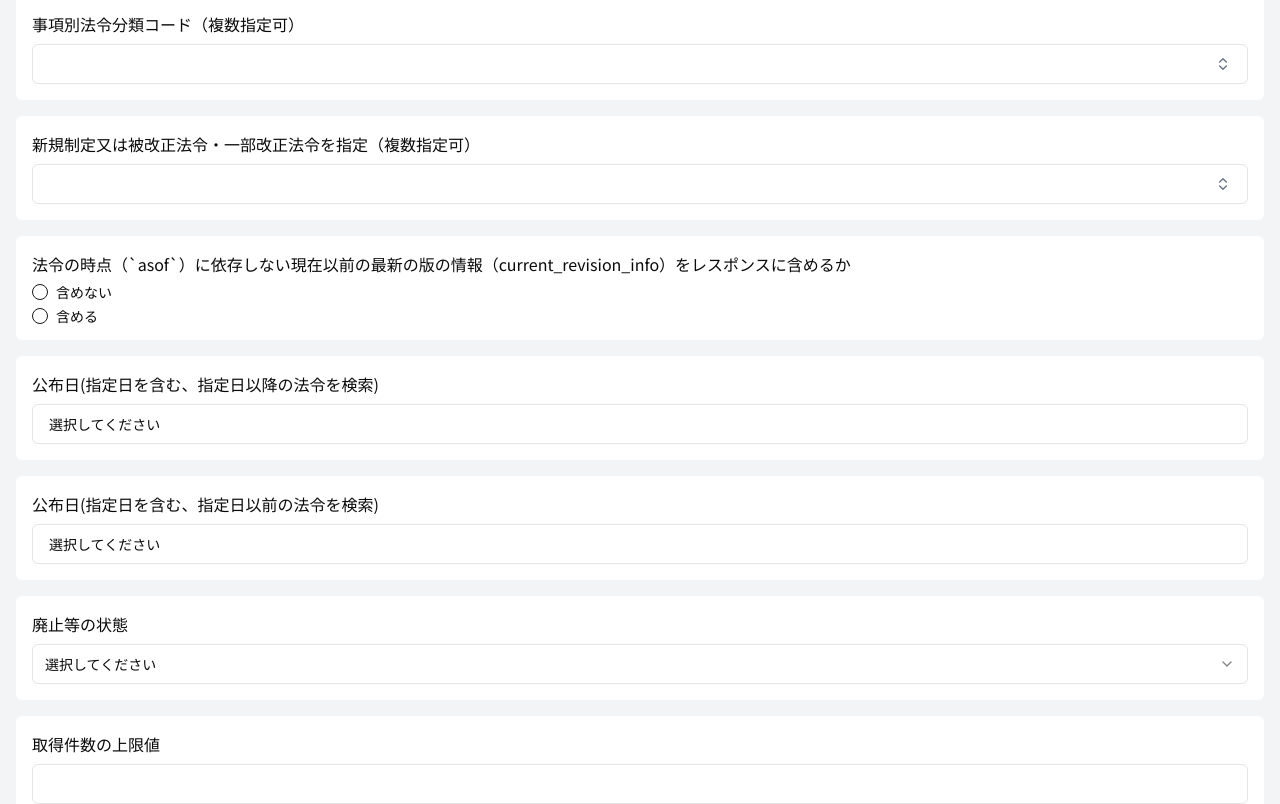
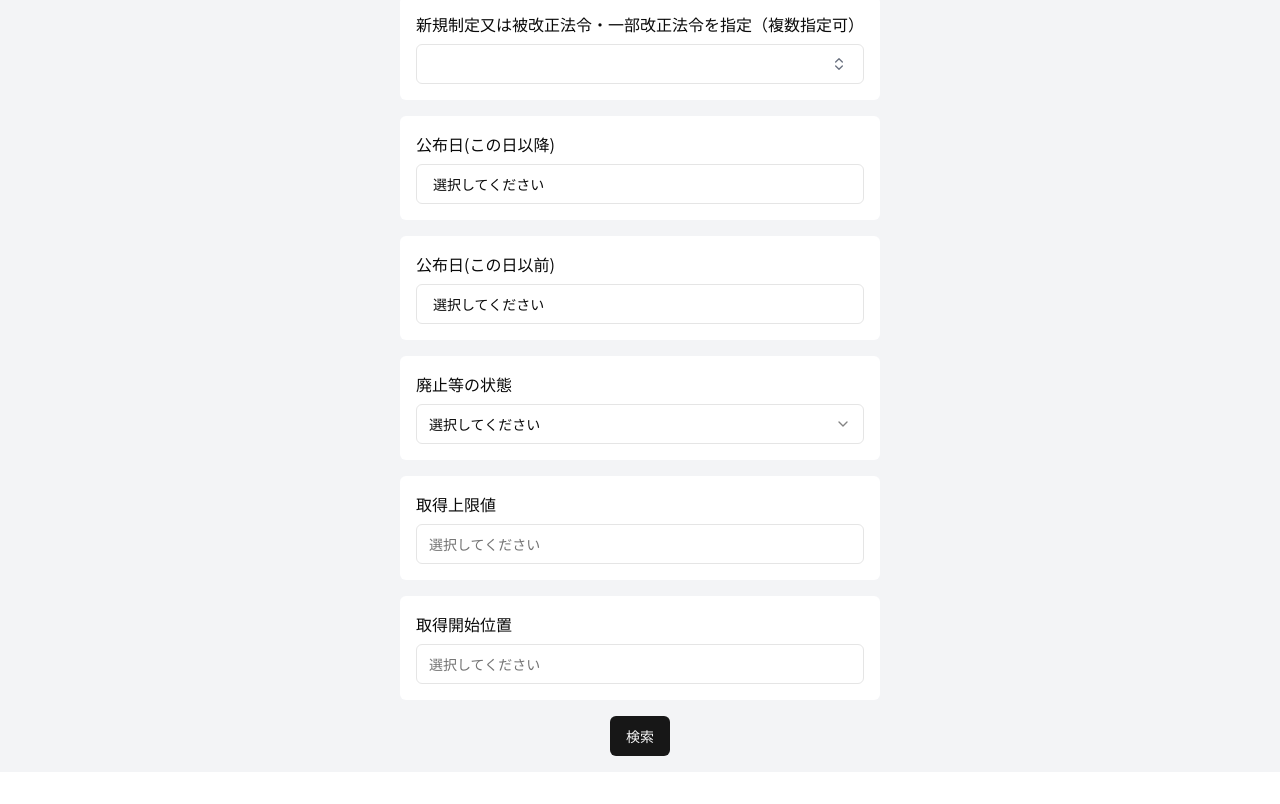
Before and after one commit to yoshi-zen/law-api-hackathon, a Next.js app: page / in a window 1280 px wide. Shown: the part 1580-2384 px from the top of the page. After the commit the page ends 2352 px from the top, so only its background shows below. Built offline with nearby package versions, Linux system fonts and the light colour scheme.

Commit message:
一旦OKとする、取れたので

```diff
--- a/src/features/_search/_components/input-condition-list/index.tsx
+++ b/src/features/_search/_components/input-condition-list/index.tsx
@@ -1,17 +1,12 @@
 "use client";
 
 import { Button } from "@/components/ui/button";
-import { categoryCdLabelMap } from "features/_search/_types/_common/category-cd";
-import { lawNumEraMap } from "features/_search/_types/_common/law-num-era";
 import { useActionState } from "react";
 import { fetchLawList } from "../../_actions/fetch-laws";
-import { lawNumTypeMap } from "../../_types/_common/law-num-type";
-import { missionListMap } from "../../_types/_common/mission";
-import { repealStatusListMap } from "../../_types/_common/repeal-status";
+import { searchConditions } from "../../_consts/search-condition-list";
 import { InputCalendarCondition } from "../input-calendar-condition";
 import { InputCondition } from "../input-condition";
 import { MultiSelectCondition } from "../multi-select-condition";
-import { RadioCondition } from "../radio-condition";
 import { SelectCondition } from "../select-condition";
 
 export const InputConditionList = () => {
@@ -19,8 +14,48 @@ export const InputConditionList = () => {
 
   return (
     <form action={formAction}>
-      <div className="flex flex-col gap-4 bg-gray-100 p-4">
+      <div className="flex flex-col items-center gap-4 bg-gray-100 p-4">
+        <div className="flex flex-col gap-4">
+          {searchConditions.map((cond, idx) => {
+            switch (cond.type) {
+              case "input":
+                return (
                   <InputCondition
+                    key={`${cond.name}-${idx}`}
+                    title={cond.title}
+                    placeholder={cond.placeholder}
+                    name={cond.name}
+                  />
+                );
+              case "select":
+                return (
+                  <SelectCondition
+                    key={`${cond.name}-${idx}`}
+                    title={cond.title}
+                    name={cond.name}
+                    options={cond.options}
+                  />
+                );
+              case "multi-select":
+                return (
+                  <MultiSelectCondition
+                    key={`${cond.name}-${idx}`}
+                    title={cond.title}
+                    name={cond.name}
+                    options={cond.options}
+                  />
+                );
+              case "calendar":
+                return (
+                  <InputCalendarCondition
+                    key={`${cond.name}-${idx}`}
+                    title={cond.title}
+                    name={cond.name}
+                  />
+                );
+            }
+          })}
+          {/* <InputCondition
             title="法令ID"
             name="law_id"
           />
@@ -49,10 +84,6 @@ export const InputConditionList = () => {
           <InputCondition
             title="法令名又は法令略称（部分一致）"
             name="law_title"
-        />
-        <InputCondition
-          title="法令名読み（部分一致）"
-          name="law_title_kana"
           />
           <InputCondition
             title="法令名かな読み（部分一致）"
@@ -85,16 +116,16 @@ export const InputConditionList = () => {
             title="新規制定又は被改正法令・一部改正法令を指定（複数指定可）"
             name="mission"
             options={missionListMap}
-        />
-        <RadioCondition
+          /> */}
+          {/* <RadioCondition
             title="法令の時点（`asof`）に依存しない現在以前の最新の版の情報（current_revision_info）をレスポンスに含めるか"
             name="omit_current_revision_info"
             options={[
               { value: "true", label: "含めない" },
               { value: "false", label: "含める" },
             ]}
-        />
-        <InputCalendarCondition
+          /> */}
+          {/* <InputCalendarCondition
             title="公布日(指定日を含む、指定日以降の法令を検索)"
             name="promulgation_date_from"
           />
@@ -114,9 +145,10 @@ export const InputConditionList = () => {
           <InputCondition
             title="取得開始位置"
             name="offset"
-        />
+          /> */}
         </div>
         <Button type="submit">検索</Button>
+      </div>
     </form>
   );
 };
--- a/src/features/_search/_consts/search-condition-list.ts
+++ b/src/features/_search/_consts/search-condition-list.ts
@@ -1,37 +1,146 @@
+import { categoryCdLabelMap } from "../_types/_common/category-cd";
 import { lawNumEraMap } from "../_types/_common/law-num-era";
+import { lawNumTypeMap } from "../_types/_common/law-num-type";
+import { missionListMap } from "../_types/_common/mission";
+import { repealStatusListMap } from "../_types/_common/repeal-status";
 
-type SearchConditionsType = {
+type BaseSearchCondition = {
   title: string;
   placeholder: string;
-  type: "input" | "select" | "multi-select" | "radio";
-  options?: Array<{ value: string; label: string }>;
+  name: string;
 };
 
-const searchConditions: SearchConditionsType[] = [
+type SelectCondition = BaseSearchCondition & {
+  type: "select" | "multi-select";
+  options: Array<{ value: string; label: string }>;
+};
+
+type OtherCondition = BaseSearchCondition & {
+  type: "input" | "calendar";
+  options?: never; // 他のタイプでは options を持たせない
+};
+
+type SearchConditionsType = SelectCondition | OtherCondition;
+
+export const searchConditions: SearchConditionsType[] = [
   {
     title: "法令ID",
     placeholder: "322CO0000000016",
+    name: "law_id",
     type: "input",
   },
   {
     title: "法令番号",
     placeholder: "平成22年法律第16号",
+    name: "law_num",
     type: "input",
   },
   {
     title: "法令番号の元号",
     placeholder: "選択してください",
+    name: "law_num_era",
     type: "select",
     options: lawNumEraMap,
   },
   {
     title: "法令番号の号数",
     placeholder: "16",
+    name: "law_num_num",
     type: "input",
   },
   {
     title: "法令番号の法令種別",
     placeholder: "選択してください",
+    name: "law_num_type",
     type: "select",
+    options: lawNumTypeMap,
+  },
+  {
+    title: "法令番号の年",
+    placeholder: "22",
+    name: "law_num_year",
+    type: "input",
+  },
+  {
+    title: "法令名又は法令略称（部分一致）",
+    placeholder: "選択してください",
+    name: "law_title",
+    type: "input",
+  },
+  {
+    title: "法令かな読み（部分一致）",
+    placeholder: "選択してください",
+    name: "law_title_kana",
+    type: "input",
+  },
+  {
+    title: "法令種別（複数指定可）",
+    placeholder: "選択してください",
+    name: "law_type",
+    type: "multi-select",
+    options: lawNumTypeMap,
+  },
+  {
+    title: "改正法令の法令ID（部分一致）",
+    placeholder: "選択してください",
+    name: "amendment_law_id",
+    type: "input",
+  },
+  {
+    title: "改正法令の法令番号（部分一致）",
+    placeholder: "選択してください",
+    name: "amendment_law_num",
+    type: "input",
+  },
+  {
+    title: "改正法令の施行日",
+    placeholder: "選択してください",
+    name: "asof",
+    type: "calendar",
+  },
+  {
+    title: "事項別法令分類コード（複数指定可）",
+    placeholder: "選択してください",
+    name: "category_cd",
+    type: "multi-select",
+    options: categoryCdLabelMap,
+  },
+  {
+    title: "新規制定又は被改正法令・一部改正法令を指定（複数指定可）",
+    placeholder: "選択してください",
+    name: "mission",
+    type: "multi-select",
+    options: missionListMap,
+  },
+  {
+    title: "公布日(この日以降) ",
+    placeholder: "選択してください",
+    name: "promulgation_date_from",
+    type: "calendar",
+  },
+  {
+    title: "公布日(この日以前) ",
+    placeholder: "選択してください",
+    name: "promulgation_date_to",
+    type: "calendar",
+  },
+  {
+    title: "廃止等の状態",
+    placeholder: "選択してください",
+    name: "repeal_status",
+    type: "select",
+    options: repealStatusListMap,
+  },
+  {
+    title: "取得上限値",
+    placeholder: "選択してください",
+    name: "limit",
+    type: "input",
+  },
+  {
+    title: "取得開始位置",
+    placeholder: "選択してください",
+    name: "offset",
+    type: "input",
   },
 ];
--- a/src/features/_search/_types/_common/laws-response.ts
+++ b/src/features/_search/_types/_common/laws-response.ts
@@ -5,7 +5,7 @@ import { RevisionInfoSchema } from "./revision-info";
 export const LawsResponseSchema = z.object({
   total_count: z.number(),
   count: z.number(),
-  next_offset: z.number(),
+  next_offset: z.number().optional(),
   laws: z.array(
     z.object({
       law_info: LawInfoSchema,
```
Lines whose indentation alone changed are shown as unchanged.
